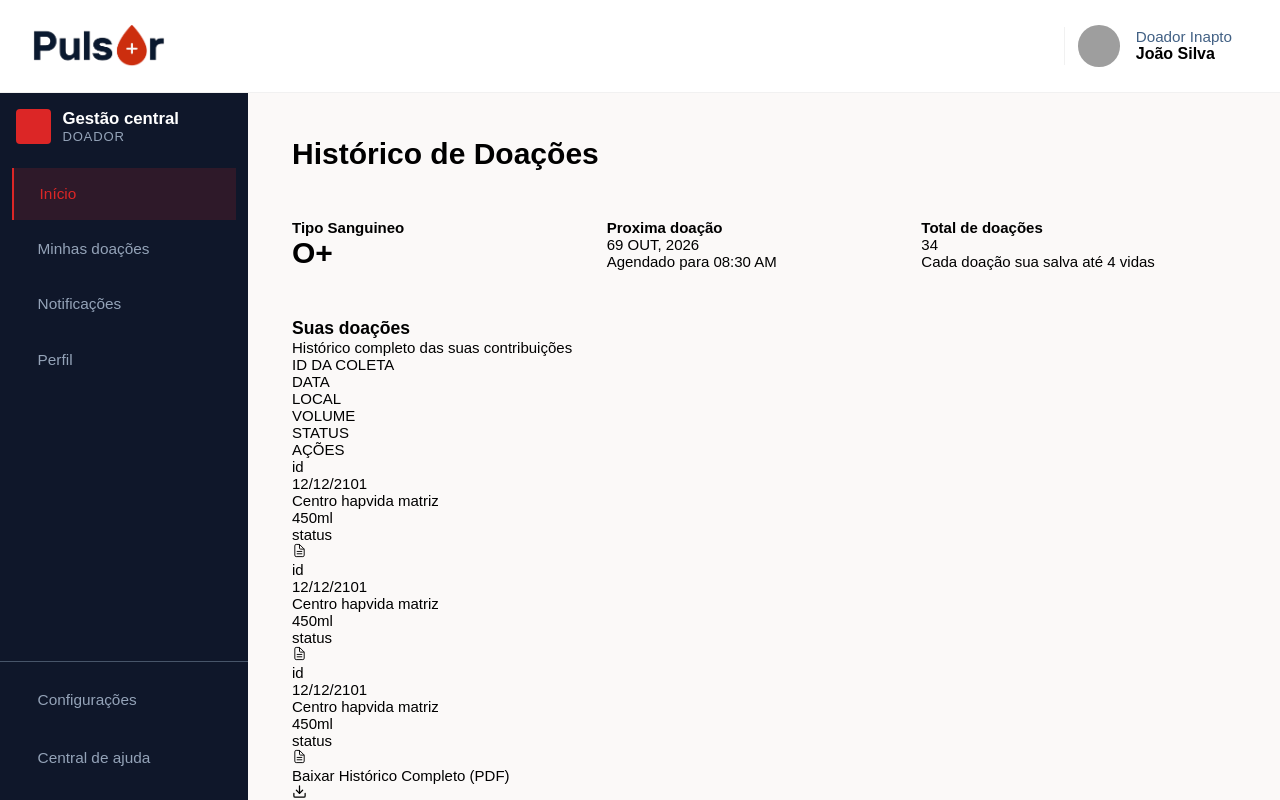
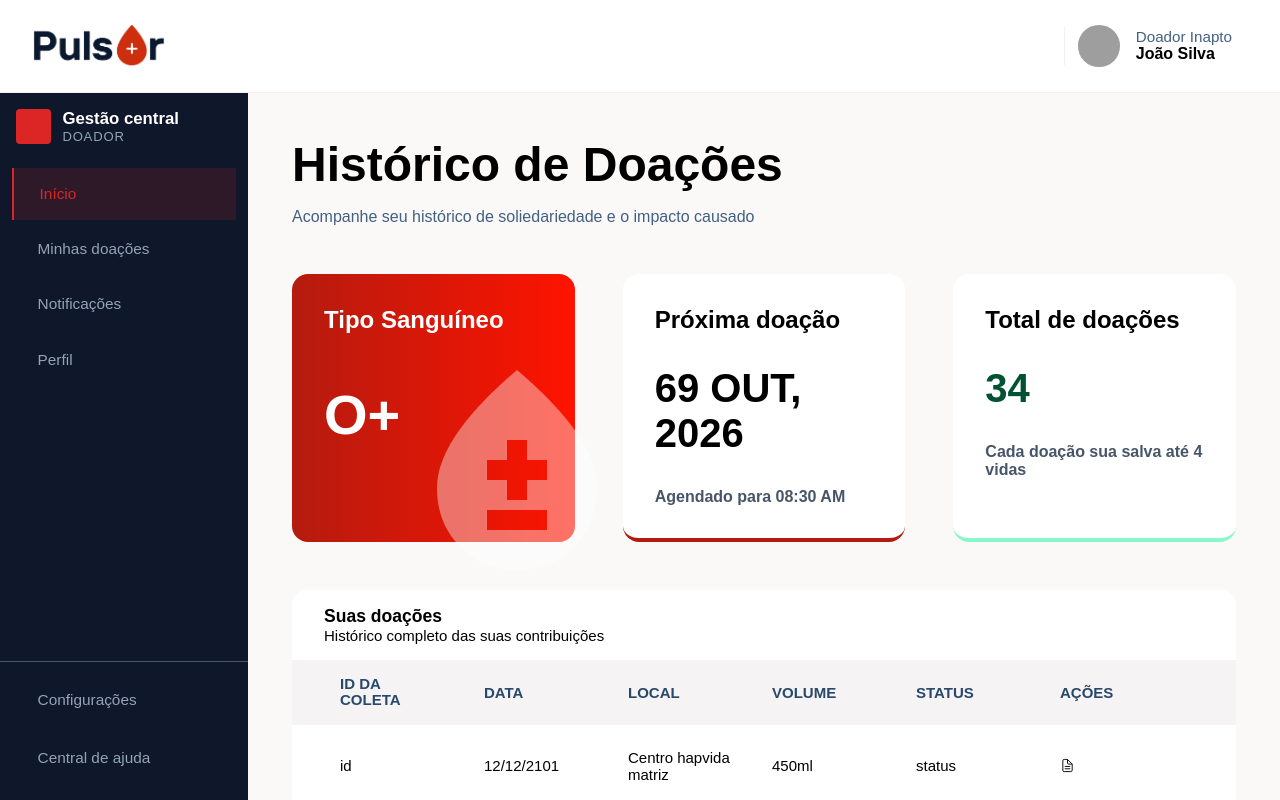
Before and after one commit to databloodHealth/Pulsar, a React (Vite) app in the folder Front/: page /historico in a window 1280 px wide. Shown: the top 800 px of the page. Built offline with nearby package versions, Linux system fonts and the light colour scheme; grey boxes are pictures that could not be loaded.

Commit message:
feat:Componentização-Historico

```diff
--- /dev/null
+++ b/Front/src/components/Cards/index.jsx
@@ -0,0 +1,30 @@
+import style from "./style.module.css";
+import iconePulsar from "../../assets/images/IconePulsar.webp";
+
+export function CardDoisVermelho({ title, description }) {
+    return (
+        <div className={`${style.cardDois} ${style.vermelhoBackground}`}>
+            <h4>{title}</h4>
+            <p>{description}</p>
+            <img className={style.icone} src={iconePulsar} alt="Ícone Pulsar" />
+        </div>
+    )
+}
+export function CardDois({ title, description }) {
+    return (
+        <div className={style.cardDois}>
+            <h4>{title}</h4>
+            <p>{description}</p>
+        </div>
+    )
+}
+export function CardTres({ title, dado, description, cor, fontCor }) {
+
+    return (
+        <div className={`${style.cardTres} ${style[cor]} ${style[fontCor]}`} >
+            <h4>{title}</h4>
+            <p>{dado}</p>
+            <span>{description}</span>
+        </div>
+    )
+}
--- /dev/null
+++ b/Front/src/components/Cards/style.module.css
@@ -0,0 +1,83 @@
+:root {
+    --vermelho-fonte: #b41b0f;
+    --vermelho-fundo: #FF1300;
+    --verde-icone-fundo: #86f8c9;
+    --branco: #ffffff;
+    --preto: #000000;
+    --cinza-900: #475569;
+    --verde-500: #005331;
+}
+
+.cardDois {
+    display: flex;
+    flex-direction: column;
+    padding: 2rem 2rem;
+    width: 100%;
+    border-radius: 1rem;
+    gap: 3rem;
+    position: relative;
+
+    h4 {
+        font-size: 1.5rem;
+        color: var(--branco);
+    }
+
+    p {
+        font-size: 3.5rem;
+        color: var(--branco);
+        font-weight: 700;
+    }
+
+    .icone {
+        position: absolute;
+        top: 6rem;
+        right: -2rem;
+    }
+}
+
+.vermelhoBackground {
+    background: linear-gradient(90deg, var(--vermelho-fonte) 0%, var(--vermelho-fundo) 100%);
+}
+
+
+.cardTres {
+    background-color: var(--branco);
+    display: flex;
+    flex-direction: column;
+    padding: 2rem 2rem;
+    width: 100%;
+    border-radius: 1rem;
+    gap: 2rem;
+
+    h4 {
+        font-size: 1.5rem;
+        color: var(--preto);
+    }
+
+    p {
+        font-size: 2.5rem;
+        color: var(--preto);
+        font-weight: 700;
+    }
+
+    span {
+        font-size: 1rem;
+        color: var(--cinza-900);
+        font-weight: 600;
+    }
+
+}
+
+.vermelho {
+    border-bottom: 4px solid var(--vermelho-fonte);
+}
+
+.verde {
+    border-bottom: 4px solid var(--verde-icone-fundo);
+}
+
+.fontVerde {
+    p {
+        color: var(--verde-500);
+    }
+}
--- a/Front/src/pages/System/Historico.jsx
+++ b/Front/src/pages/System/Historico.jsx
@@ -5,49 +5,42 @@ import { IoIosArrowBack, IoIosArrowForward } from "react-icons/io";
 
 
 
-import sty from '../../styles/historico.module.css'
+import style from '../../styles/historico.module.css'
+import { CardDoisVermelho, CardTres } from "@/components/Cards";
 
 export default function Historico() {
 
     return (
         <SystemLayout>
-            <div className={sty.containerHistorico}>
-                <div className={sty.tituloPage}>
+            <div className={style.containerHistorico}>
+                <div className={style.tituloPage}>
                     <h1>Histórico de Doações</h1>
+                    <h4>Acompanhe seu histórico de soliedariedade e o impacto causado</h4>
                 </div>
-                <div className={sty.gridCards}>
-                    <div className={`${sty.card} ${sty.cardFirst}`}>
-                        <h4>Tipo Sanguineo</h4>
-                        <h1>O+</h1>
+                <div className={style.gridCards}>
+                    <CardDoisVermelho title="Tipo Sanguíneo" description="O+" />
+                    <CardTres cor="vermelho" title="Próxima doação" dado="69 OUT, 2026" description="Agendado para 08:30 AM" />
+                    <CardTres cor="verde" fontCor="fontVerde" title="Total de doações" description="Cada doação sua salva até 4 vidas" dado="34" />
+
                 </div>
-                    <div className={sty.cardSecond}>
-                        <h4>Proxima doação</h4>
-                        <p>69 OUT, 2026</p>
-                        <span>Agendado para 08:30 AM</span>
-                    </div>
-                    <div className={sty.cardThird}>
-                        <h4>Total de doações</h4>
-                        <p>34</p>
-                        <span>Cada doação sua salva até 4 vidas</span>
-                    </div>
-                </div>
-                <div className={sty.containerDashboard}>
+                <div className={style.containerDashboard}>
 
-                    <div className={sty.dashboardHistorico}>
-                        <div className={sty.tituloDashboard}>
+                    <div className={style.dashboardHistorico}>
+                        <div className={style.tituloDashboard}>
                             <h3>Suas doações</h3>
                             <p>Histórico completo das suas contribuições</p>
                         </div>
-                        <div className={sty.gridTabela}>
-                            <div className={sty.categoriasTabela}>
-                                <p>ID DA COLETA</p>
+                        {/* <div className={style.containerTabela}> */}
+                            <div className={style.gridTabela}>
+                                <div className={style.categoriasTabela}>
+                                    <p id={style.idColeta}>ID DA COLETA</p>
                                     <p>DATA</p>
                                     <p>LOCAL</p>
                                     <p>VOLUME</p>
                                     <p>STATUS</p>
                                     <p>AÇÕES</p>
                                 </div>
-                            <div className={sty.campoDoacao}>
+                                <div className={style.campoDoacao}>
                                     <p>id</p>
                                     <p>12/12/2101</p>
                                     <p>Centro hapvida matriz</p>
@@ -56,7 +49,7 @@ export default function Historico() {
                                     <IoDocumentTextOutline />
 
                                 </div>
-                            <div className={sty.campoDoacao}>
+                                <div className={style.campoDoacao}>
                                     <p>id</p>
                                     <p>12/12/2101</p>
                                     <p>Centro hapvida matriz</p>
@@ -65,7 +58,7 @@ export default function Historico() {
                                     <IoDocumentTextOutline />
 
                                 </div>
-                            <div className={sty.campoDoacao}>
+                                <div className={style.campoDoacao}>
                                     <p>id</p>
                                     <p>12/12/2101</p>
                                     <p>Centro hapvida matriz</p>
@@ -75,16 +68,17 @@ export default function Historico() {
 
                                 </div>
                             </div>
-                        <div className={sty.botoomTabela}>
-                            <div id={sty.baixar}><p>Baixar Histórico Completo (PDF)</p>
+                        {/* </div> */}
+                        <div className={style.botoomTabela}>
+                            <div id={style.baixar}><p>Baixar Histórico Completo (PDF)</p>
                                 <FiDownload />
                             </div>
-                            <div className={sty.selecaoNumeros}>
+                            <div className={style.selecaoNumeros}>
                                 <IoIosArrowBack />
-                                <p className={sty.boxNumber}>1</p>
-                                <p className={sty.boxNumber}>2</p>
-                                <p className={sty.boxNumber}>3</p>
-                                <p className={sty.boxNumber}>4</p>
+                                <p className={style.boxNumber}>1</p>
+                                <p className={style.boxNumber}>2</p>
+                                <p className={style.boxNumber}>3</p>
+                                <p className={style.boxNumber}>4</p>
                                 <IoIosArrowForward />
 
                             </div>
--- a/Front/src/styles/historico.module.css
+++ b/Front/src/styles/historico.module.css
@@ -1,5 +1,11 @@
 :root {
     --cinza-fundo: #fbf9f8;
+    --azul-400: #416084;
+    --borda: 1px solid #000;
+    --branco: #ffffff;
+    --fundo-bege: #F5F3F3;
+    --azul-fonte: #28496b;
+
 }
 
 .containerHistorico {
@@ -8,16 +14,87 @@
     display: flex;
     flex-direction: column;
     gap: 3rem;
+
+    .tituloPage {
+        display: flex;
+        gap: 1rem;
+        flex-direction: column;
+
+        h1 {
+            font-size: 3rem;
+            color: var(--preto);
+        }
+
+        h4 {
+            font-size: 1rem;
+            color: var(--azul-400);
+            font-weight: 500;
+        }
+    }
 }
 
 .gridCards {
     display: grid;
     grid-template-columns: repeat(3, 1fr);
+    gap: 3rem;
 
-    .card {
-        width: 100%;
+}
+
+.dashboardHistorico {
+    border-radius: 16px !important;
+    background-color: var(--branco);
+
+    .tituloDashboard {
+        display: flex;
+        flex-direction: column;
+        background-color: var(--branco);
+        border-radius: 16px;
+        padding: 1rem 2rem;
 
     }
+}
 
-    .cardFirst {}
+
+.gridTabela {
+    display: flex;
+    flex-direction: column;
+    gap: 1rem;
+
+    .categoriasTabela {
+        display: grid;
+        grid-template-columns: repeat(6, 1fr);
+        align-items: center;
+        gap: 1rem;
+        padding: 1rem 3rem;
+        background-color: var(--fundo-bege);
+
+        #idColeta {
+            color: var(--azul-fonte);
+            width: 40%;
+            line-height: 1.1;
+
+        }
+
+        p {
+            color: var(--azul-fonte);
+        }
+    }
+
+    .campoDoacao {
+        display: grid;
+        grid-template-columns: repeat(6, 1fr);
+        align-items: center;
+        gap: 1rem;
+        padding: .5rem 3rem;
+
+        p {
+            margin: 0;
+        }
+    }
+
+    .categoriasTabela {
+        p {
+            font-weight: 700;
+        }
+    }
 }
```
Also changed, not shown: Front/src/assets/images/IconePulsar.webp (added). Lines whose indentation alone changed are shown as unchanged.
